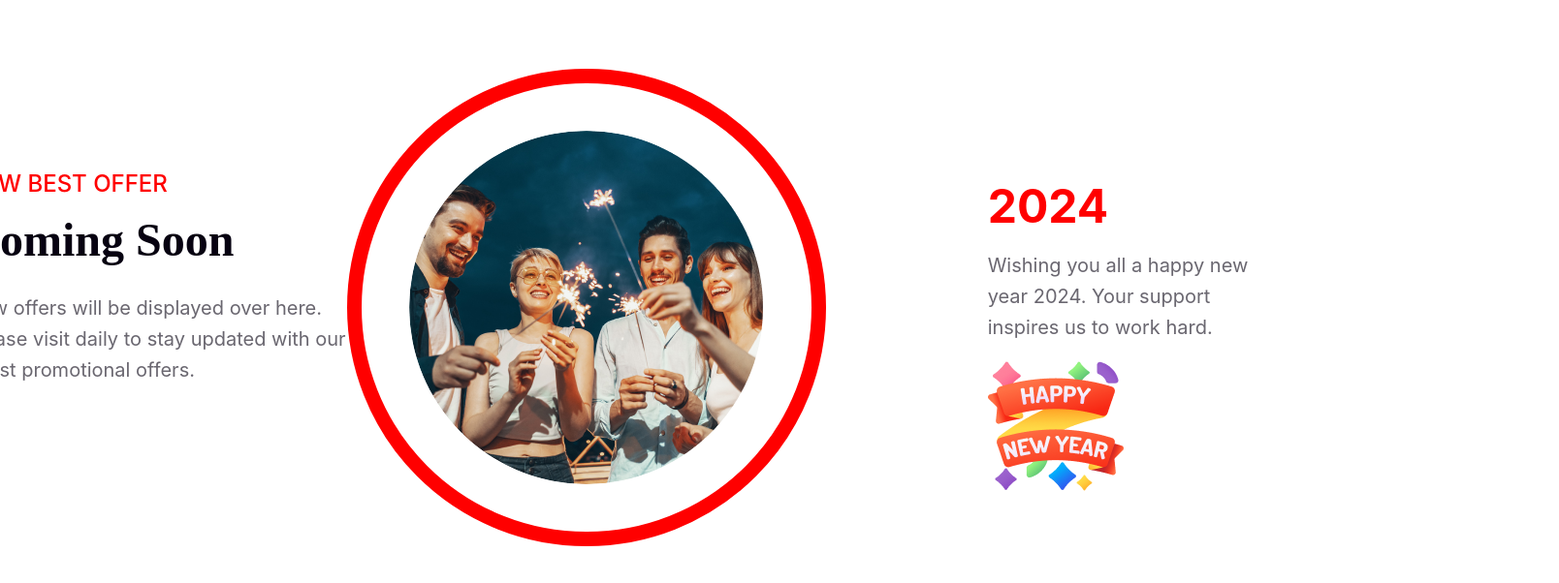
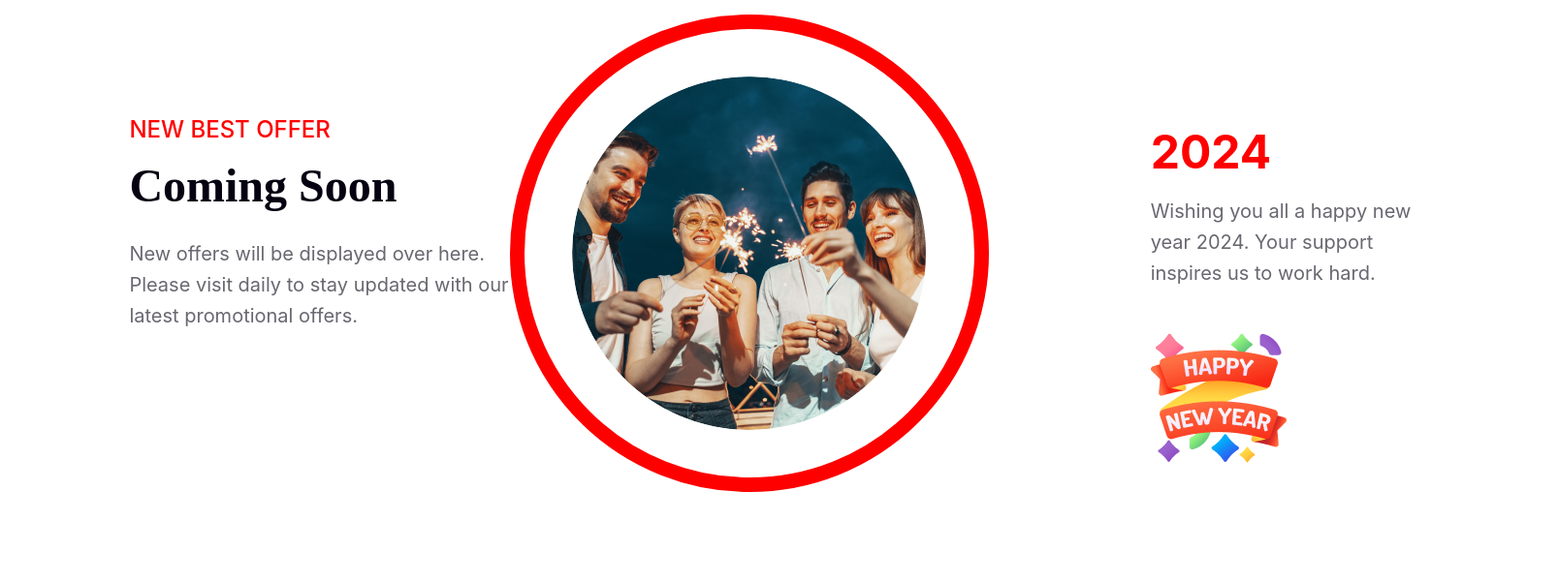
Before and after one commit to ikayes203/assignment1, a plain HTML site: page index.html in a window 1280 px wide. Shown: the part 3119-3721 px from the top of the page at 97% size, 1608 px wide, since content can reach past the window. Before the commit the page ends 3687 px from the top, so only its background shows below. Drawn offline with Linux system fonts and the light colour scheme.

Commit message:
body size defined

```diff
--- a/style.css
+++ b/style.css
@@ -1,3 +1,7 @@
+body{
+    width: 1600px;
+    height: 7335px;
+}
 section {
     display: flex;
     justify-content: center;
@@ -230,6 +234,6 @@ section {
 }
 
 .img2 {
-    padding-top: 16px;
+    padding-top: 43px;
     padding-right: 136px;
 }
```
